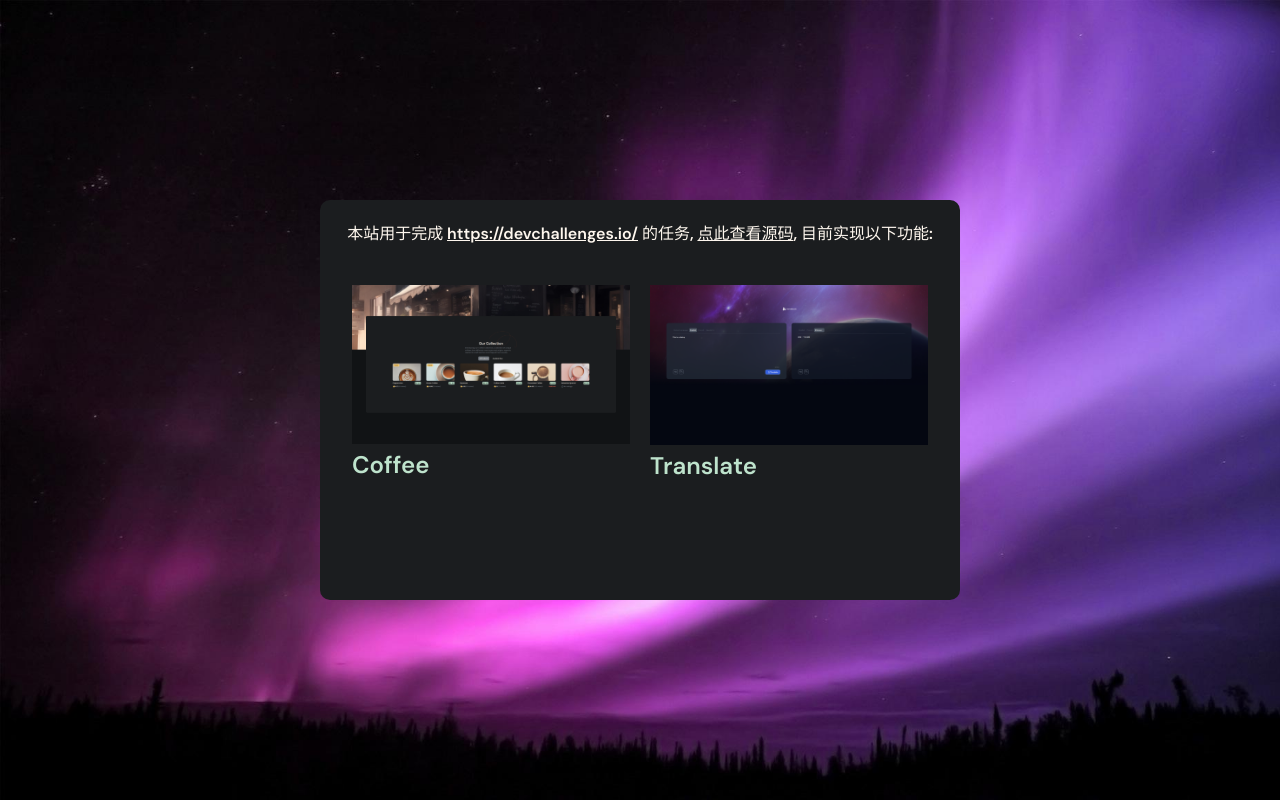
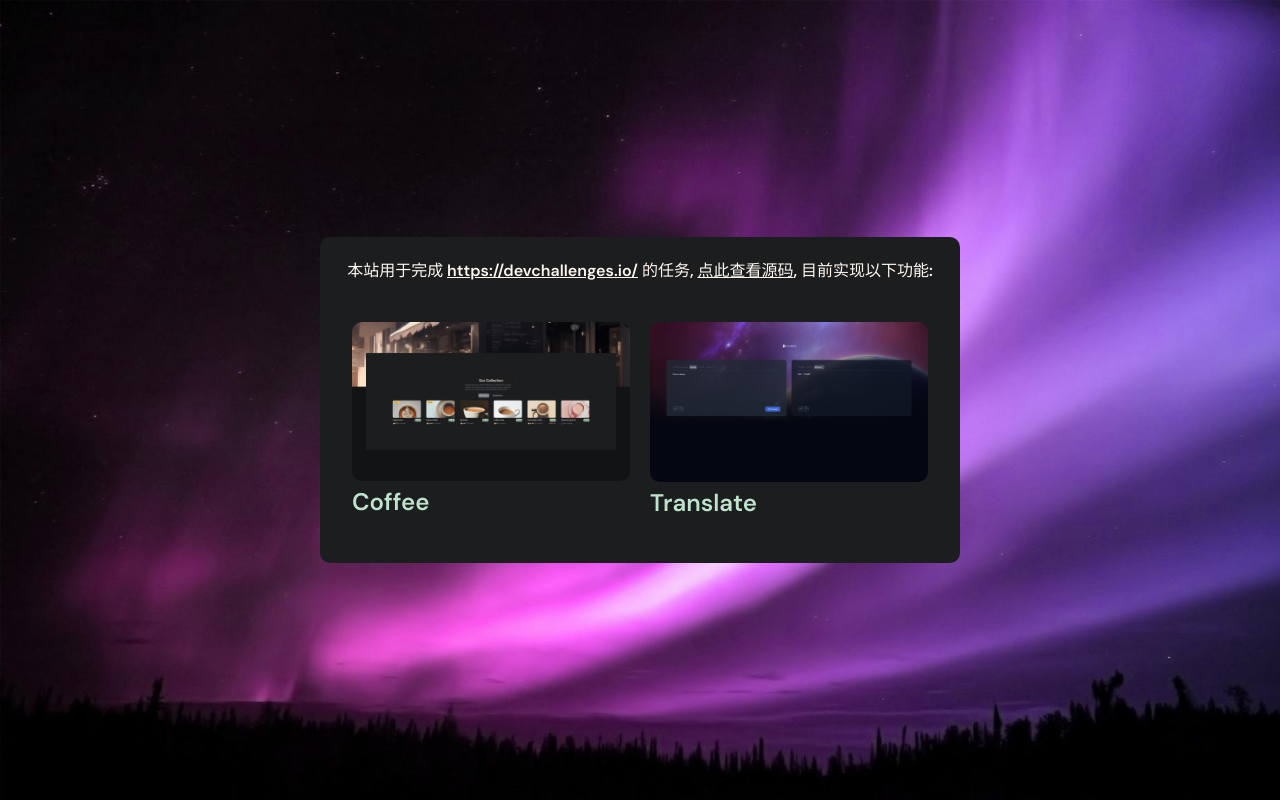
Before and after one commit to knice88/coffee, a Vue app: page /#/ in a window 1280 px wide. Built offline with nearby package versions, Linux system fonts and the light colour scheme.

Commit message:
调整首页样式

```diff
--- a/src/components/Card.vue
+++ b/src/components/Card.vue
@@ -8,9 +8,7 @@ defineProps({
 </script>
 <template>
     <div class="card">
-        <div class="trumb-img">
             <slot></slot>
-        </div>
         <div class="title">{{ title }}</div>
     </div>
 </template>
@@ -21,6 +19,7 @@ defineProps({
     margin: 20px;
     height: 210px;
     border: #1B1D1F 1px solid;
+    border-radius: 10px;
 }
 
 .card:hover{
@@ -28,10 +27,6 @@ defineProps({
     border: #BEE3CC 1px solid;
 }
 
-.trumb-img {
-    border-radius: 10px;
-}
-
 .title {
     font-size: 24px;
     color: #BEE3CC;
--- a/src/components/Home.vue
+++ b/src/components/Home.vue
@@ -1,24 +1,18 @@
 <script setup>
-import { useRouter } from 'vue-router'
 import Card from './Card.vue'
-
-const router = useRouter()
-const jumpToPage = (path) => {
-    router.push(path)
-}
-
 </script>
 
 <template>
     <div class="home">
         <div class="page">
-            <div class="title">本站用于完成 <a class="title-link" href="https://devchallenges.io/">https://devchallenges.io/</a>
+            <div class="title">本站用于完成 <a class="title-link"
+                    href="https://devchallenges.io/">https://devchallenges.io/</a>
                 的任务, <a class="title-link" href="https://github.com/knice88/coffee">点此查看源码</a>, 目前实现以下功能:</div>
             <div class="cards">
-                <Card @click="jumpToPage('/views/coffee')" title="Coffee">
+                <Card @click="$router.push('/views/coffee')" title="Coffee">
                     <img src="@/assets/coffee.png" class="trumb-img">
                 </Card>
-                <Card @click="jumpToPage('/views/translate')" title="Translate">
+                <Card @click="$router.push('/views/translate')" title="Translate">
                     <img src="@/assets/translate.png" class="trumb-img">
                 </Card>
             </div>
@@ -27,7 +21,6 @@ const jumpToPage = (path) => {
 </template>
 
 <style scoped>
-
 .cards {
     width: 90%;
     display: grid;
@@ -35,6 +28,7 @@ const jumpToPage = (path) => {
     grid-row-gap: 20px;
     grid-column-gap: 20px;
     justify-items: center;
+    margin-bottom: 10px;
 }
 
 .title-link {
@@ -50,6 +44,7 @@ const jumpToPage = (path) => {
 
 .trumb-img {
     width: 100%;
+    border-radius: 10px;
 }
 
 .home {
@@ -64,7 +59,6 @@ const jumpToPage = (path) => {
 
 .page {
     width: 50%;
-    height: 50%;
     background-color: #1B1D1F;
     border-radius: 10px;
     z-index: 1000;
```
